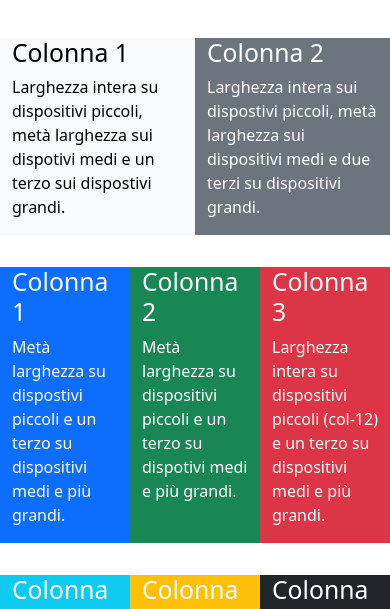
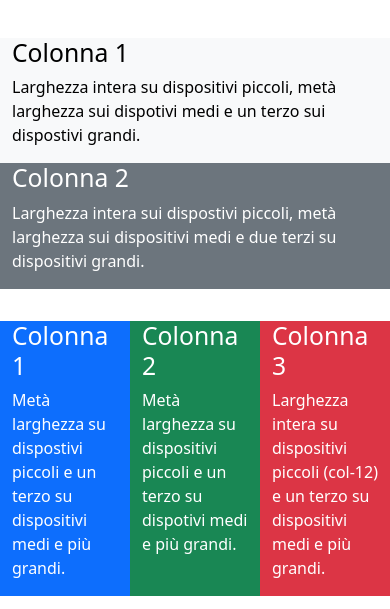
Before and after one commit to tommaso-mandorino/htmlcss-bootstrap-layout, a plain HTML site: page index.html in a window 390 px wide. Shown: the part 173-782 px from the top of the page. Drawn offline with nearby package versions, Linux system fonts and the light colour scheme.

Commit message:
Adapt first row responsiveness.

```diff
--- a/index.html
+++ b/index.html
@@ -64,7 +64,7 @@
                     <div class="row py-3">
 
                         <!-- First column -->
-                        <div class="col bg-light text-black">
+                        <div class="col-12 col-md-6 col-lg-4 bg-light text-black">
 
                             <!-- First column title -->
                             <h2>Colonna 1</h2>
@@ -79,7 +79,7 @@
                         </div>
 
                         <!-- Second column -->
-                        <div class="col bg-secondary">
+                        <div class="col-12 col-md-6 col-lg-8 bg-secondary">
 
                             <!-- Second column title -->
                             <h2>Colonna 2</h2>
```
